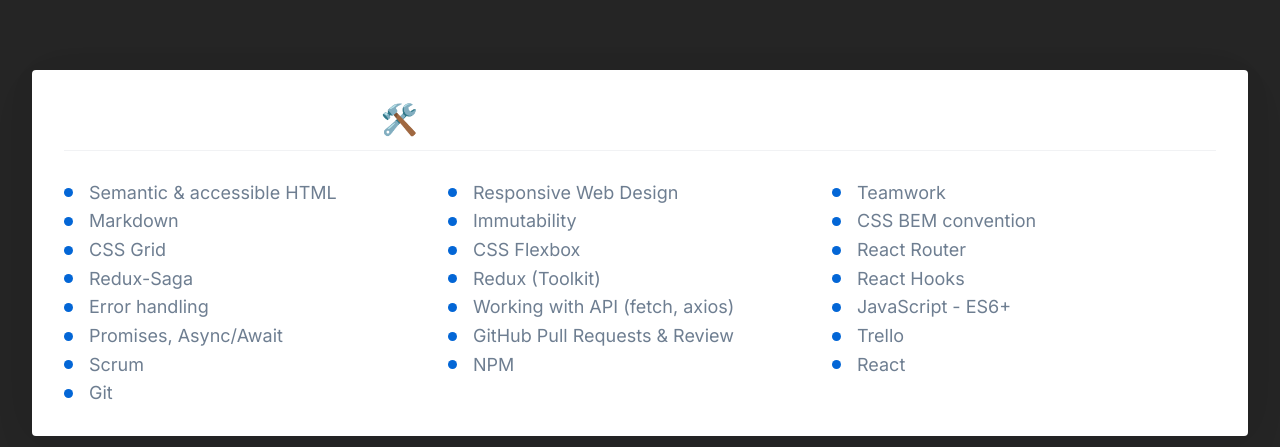
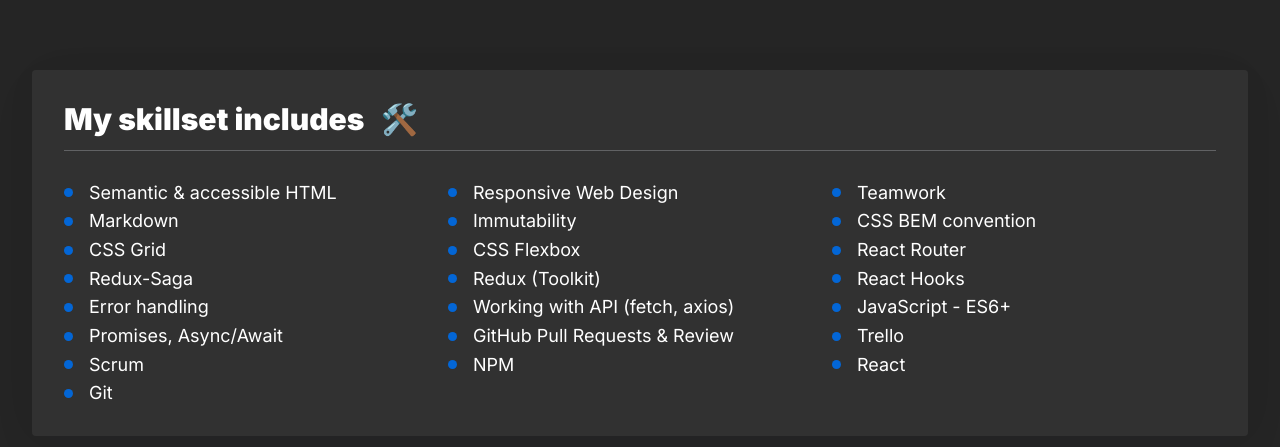
Before and after one commit to Adrode/personal-homepage, a React (Create React App) app: page / in a window 1280 px wide. Shown: the part 505-952 px from the top of the page. Built offline with nearby package versions, Linux system fonts and the light colour scheme.

Commit message:
List Dark Mode adjusted

```diff
--- a/src/List/index.js
+++ b/src/List/index.js
@@ -8,11 +8,11 @@
 import listDisc from "../images/listDisc.svg";
 
 export const List = ({ headerText, headerEmoji, listContent }) => (
-  <Container>
+  <Container $dark>
     <Header>
       <span>{headerText}</span><span>{headerEmoji}</span>
     </Header>
-    <StyledList>
+    <StyledList $dark>
       {
         listContent.map((item, index) => (
           <StyledItem key={index}>
@@ -20,6 +20,10 @@
               src={listDisc}
               alt={""}
             />
+            {/*
+              do powyższego na pewno będzie potrzebny store, w zależności od stanu
+              dark lub jego braku będzie listDiscLM lub listDiscDM
+            */}
             <span>{item}</span>
           </StyledItem>
         ))
--- a/src/List/styled.js
+++ b/src/List/styled.js
@@ -1,4 +1,4 @@
-import styled from "styled-components";
+import styled, { css } from "styled-components";
 
 export const Container = styled.section`
   margin: 0 0 72px 0;
@@ -11,6 +11,10 @@
     margin-bottom: 48px;
     padding: 16px;
   }
+
+  ${({ $dark }) => $dark && css`
+    background-color: ${({ theme }) => theme.color.semiDark};
+  `}
 `;
 
 export const Header = styled.h2`
@@ -59,6 +63,10 @@
 
     font-size: 14px;
   }
+
+  ${({ $dark }) => $dark && css`
+    color: ${({ theme }) => theme.color.white};
+  `}
 `;
 
 export const StyledItem = styled.li`
```
